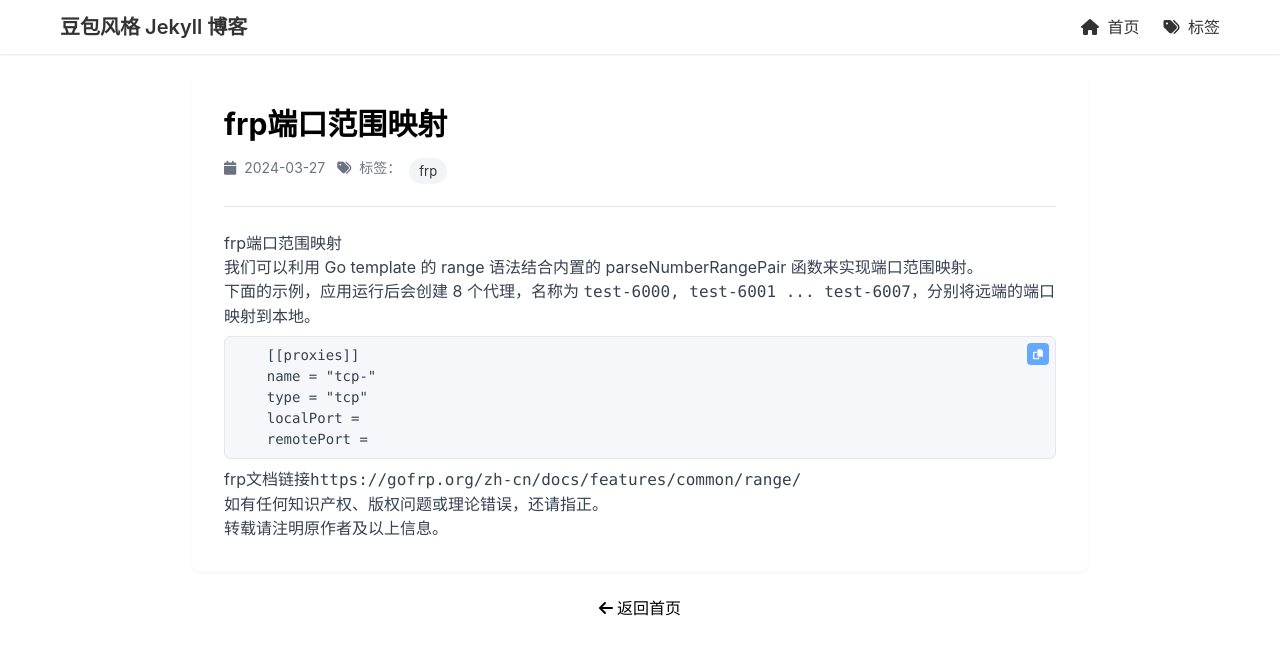
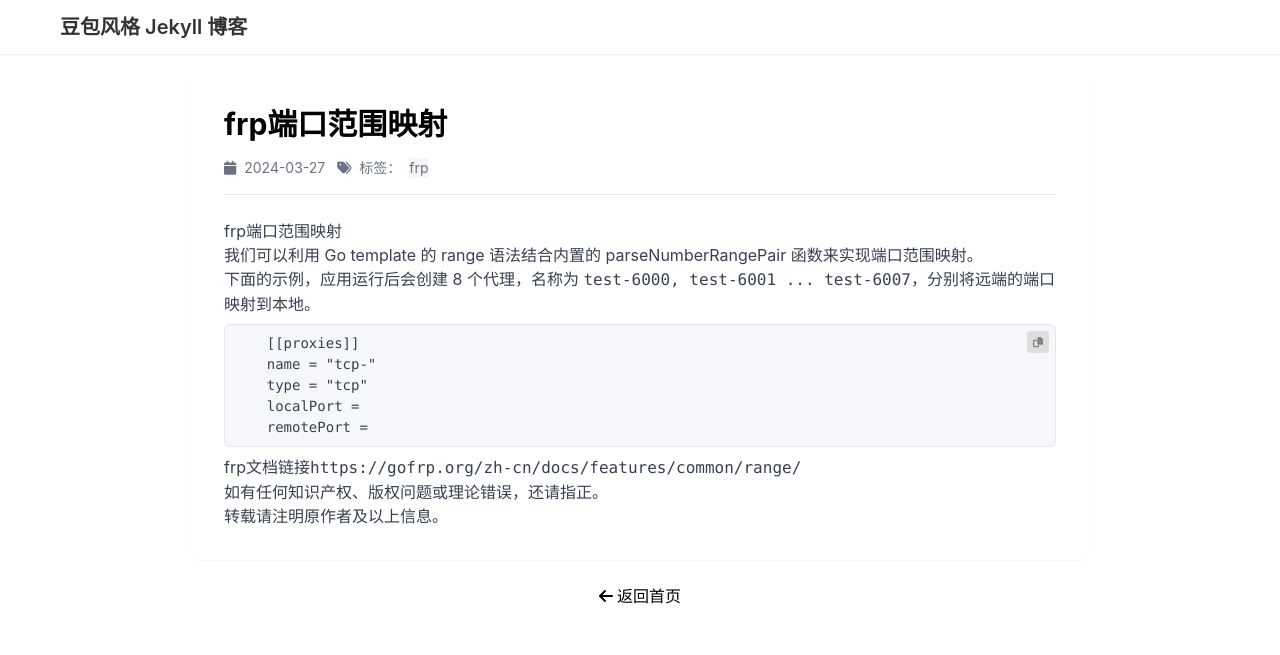
Before and after one commit to kryo0o/kryo0o.github.io, a Jekyll site: the page built from _posts/2024-04-17-frp端口范围映射.md, in a window 1280 px wide. Shown: the top 655 px of the page. Built offline with Jekyll 4.4.1, drawn with Linux system fonts in a browser that asks for light colours; nearby versions of some CDN libraries.

Commit message:
移除导航/标签功能

```diff
--- a/_config.yml
+++ b/_config.yml
@@ -17,7 +17,7 @@
 paginate: 10
 paginate_path: "/page/:num/"
 
-# 仅保留GitHub Pages官方插件
+# 仅保留必要插件
 plugins:
   - jekyll-paginate
   - jekyll-feed
--- a/_layouts/default.html
+++ b/_layouts/default.html
@@ -26,9 +26,6 @@
       max-width: 1200px;
       margin: 0 auto;
       padding: 0 20px;
-      display: flex;
-      justify-content: space-between; /* 标题左，导航右 */
-      align-items: center;
     }
     .site-title {
       font-size: 20px;
@@ -36,61 +33,46 @@
       color: #333;
       text-decoration: none;
     }
-    .nav-menu {
-      display: flex;
-      gap: 24px;
-    }
-    .nav-btn {
-      color: #333;
-      text-decoration: none;
-      font-size: 16px;
-      transition: color 0.2s;
-    }
-    .nav-btn:hover {
-      color: #4096ff;
-    }
     .container-main {
       max-width: 1200px;
       margin: 0 auto;
       padding: 20px;
     }
 
-    /* ========== 豆包同款代码框：无分界线+极小间距+配色 ========== */
-    /* 代码框外层：极小间距+外边框+豆包浅灰背景 */
+    /* ========== 豆包同款代码框：无分界线+极小间距 ========== */
     .highlight, .code-block {
-      background: #f5f7fa !important; /* 豆包同款浅灰 */
-      border: 1px solid #e5e6eb !important; /* 豆包同款边框 */
+      background: #f5f7fa !important;
+      border: 1px solid #e5e6eb !important;
       border-radius: 6px !important;
-      padding: 8px !important; /* 极小内边距 */
-      margin: 8px 0 !important; /* 极小外边距 */
+      padding: 8px !important;
+      margin: 8px 0 !important;
       overflow-x: auto !important;
       position: relative !important;
-      font-size: 14px !important; /* 字体大小不变 */
+      font-size: 14px !important;
       line-height: 1.5 !important;
       max-width: 100% !important;
     }
-    /* 代码内容：无任何间距/分界线，继承背景 */
     .highlight pre, .highlight code {
       background: transparent !important;
       border: none !important;
       padding: 0 !important;
       margin: 0 !important;
-      font-size: 14px !important; /* 和框一致 */
+      font-size: 14px !important;
       line-height: 1.5 !important;
     }
     /* 豆包同款代码高亮配色 */
-    .highlight .c { color: #8c8c8c !important; } /* 注释 */
-    .highlight .k { color: #e53935 !important; } /* 关键字 */
-    .highlight .o { color: #795548 !important; } /* 操作符 */
-    .highlight .m { color: #0097a7 !important; } /* 数字 */
-    .highlight .s { color: #43a047 !important; } /* 字符串 */
-    .highlight .na { color: #1565c0 !important; } /* 属性 */
-    .highlight .nb { color: #f57c00 !important; } /* 内置函数 */
-    .highlight .nf { color: #6200ea !important; } /* 函数名 */
-    .highlight .nc { color: #283593 !important; } /* 类名 */
-    .highlight .nv { color: #c2185b !important; } /* 变量 */
+    .highlight .c { color: #8c8c8c !important; }
+    .highlight .k { color: #e53935 !important; }
+    .highlight .o { color: #795548 !important; }
+    .highlight .m { color: #0097a7 !important; }
+    .highlight .s { color: #43a047 !important; }
+    .highlight .na { color: #1565c0 !important; }
+    .highlight .nb { color: #f57c00 !important; }
+    .highlight .nf { color: #6200ea !important; }
+    .highlight .nc { color: #283593 !important; }
+    .highlight .nv { color: #c2185b !important; }
 
-    /* ========== 豆包同款复制按钮（单按钮） ========== */
+    /* ========== 浅灰色复制按钮（核心修改） ========== */
     .copy-btn {
       position: absolute !important;
       top: 6px !important;
@@ -98,9 +80,9 @@
       width: 22px !important;
       height: 22px !important;
       border-radius: 4px !important;
-      background: #4096ff !important; /* 豆包蓝 */
+      background: #d9d9d9 !important; /* 浅灰色 */
       border: none !important;
-      color: #fff !important;
+      color: #666 !important; /* 灰色文字 */
       cursor: pointer !important;
       display: flex !important;
       align-items: center !important;
@@ -112,9 +94,11 @@
     }
     .copy-btn:hover {
       opacity: 1 !important;
+      background: #bfbfbf !important; /* hover浅灰加深 */
     }
     .copy-btn.copied {
-      background: #52c41a !important;
+      background: #52c41a !important; /* 复制成功仍为绿色 */
+      color: #fff !important;
     }
 
     /* ========== Banner样式 ========== */
@@ -142,70 +126,6 @@
     .banner-content p {
       font-size: 18px;
       margin: 0;
-    }
-
-    /* ========== 标签样式（修复404） ========== */
-    #tag_cloud {
-      text-align: center;
-      padding: 20px 0;
-    }
-    #tag_cloud a {
-      display: inline-block;
-      margin: 0 8px 8px 0;
-      padding: 4px 12px;
-      border-radius: 4px;
-      background: #f5f5f5;
-      color: #333;
-      text-decoration: none;
-      transition: all 0.3s;
-      font-size: 14px;
-    }
-    #tag_cloud a:hover {
-      background: #4096ff;
-      color: #fff;
-    }
-    #tag_cloud a[rel="1"] { font-size: 12px; }
-    #tag_cloud a[rel="2"] { font-size: 14px; }
-    #tag_cloud a[rel="3"] { font-size: 16px; }
-    #tag_cloud a[rel="4"] { font-size: 18px; }
-    #tag_cloud a[rel="5+"] { font-size: 20px; }
-
-    .one-tag-list {
-      margin-bottom: 30px;
-      padding: 20px;
-      background: #fff;
-      border-radius: 6px;
-      box-shadow: 0 1px 3px rgba(0,0,0,0.1);
-    }
-    .listing-seperator {
-      display: block;
-      font-size: 18px;
-      margin: 0 0 20px 0;
-      padding-bottom: 10px;
-      border-bottom: 1px solid #e5e6eb;
-      color: #333;
-    }
-    .tag-comments {
-      margin: 20px 0;
-      padding: 12px 20px;
-      background: #f9f9f9;
-      border-left: 4px solid #4096ff;
-      color: #666;
-      border-radius: 0 4px 4px 0;
-    }
-    .tag-item {
-      display: inline-block;
-      padding: 3px 10px;
-      border-radius: 16px;
-      font-size: 13px;
-      background: #f1f1f1;
-      color: #333;
-      text-decoration: none;
-      margin-right: 6px;
-      margin-bottom: 6px;
-    }
-    .tag-item:hover {
-      background: #e5e6eb;
     }
 
     /* ========== 文章列表样式 ========== */
@@ -243,20 +163,12 @@
   </style>
 </head>
 <body>
-  <!-- 头部：标题左，导航右（右上角） -->
+  <!-- 头部：仅保留标题，移除导航按钮 -->
   <div class="header-wrapper">
     <div class="header-inner">
       <a href="{{ '/' | relative_url }}" class="site-title">
         {{ site.title }}
       </a>
-      <div class="nav-menu">
-        <a href="{{ '/' | relative_url }}" class="nav-btn">
-          <i class="fa-solid fa-home mr-1"></i> 首页
-        </a>
-        <a href="{{ '/tags.html' | relative_url }}" class="nav-btn">
-          <i class="fa-solid fa-tags mr-1"></i> 标签
-        </a>
-      </div>
     </div>
   </div>
 
@@ -268,21 +180,16 @@
   <!-- 复制按钮脚本 -->
   <script>
     document.addEventListener('DOMContentLoaded', function() {
-      // 仅选择最外层代码块，避免重复
       const codeBlocks = document.querySelectorAll('.highlight:not(.highlight .highlight)');
-
       codeBlocks.forEach(block => {
-        // 标记已处理
         if (block.dataset.copyBtnAdded) return;
         block.dataset.copyBtnAdded = 'true';
 
-        // 创建复制按钮
         const copyBtn = document.createElement('button');
         copyBtn.className = 'copy-btn';
         copyBtn.innerHTML = '<i class="fa-solid fa-copy"></i>';
         block.appendChild(copyBtn);
 
-        // 复制逻辑
         copyBtn.addEventListener('click', function() {
           const codeEl = block.querySelector('code');
           const code = codeEl ? codeEl.textContent.trim() : block.textContent.trim();
```
Also changed, not shown: other parts of _layouts/default.html (+1 -1 lines), index.html (+2 -14 lines), tags.html (deleted, +0 -50 lines).
